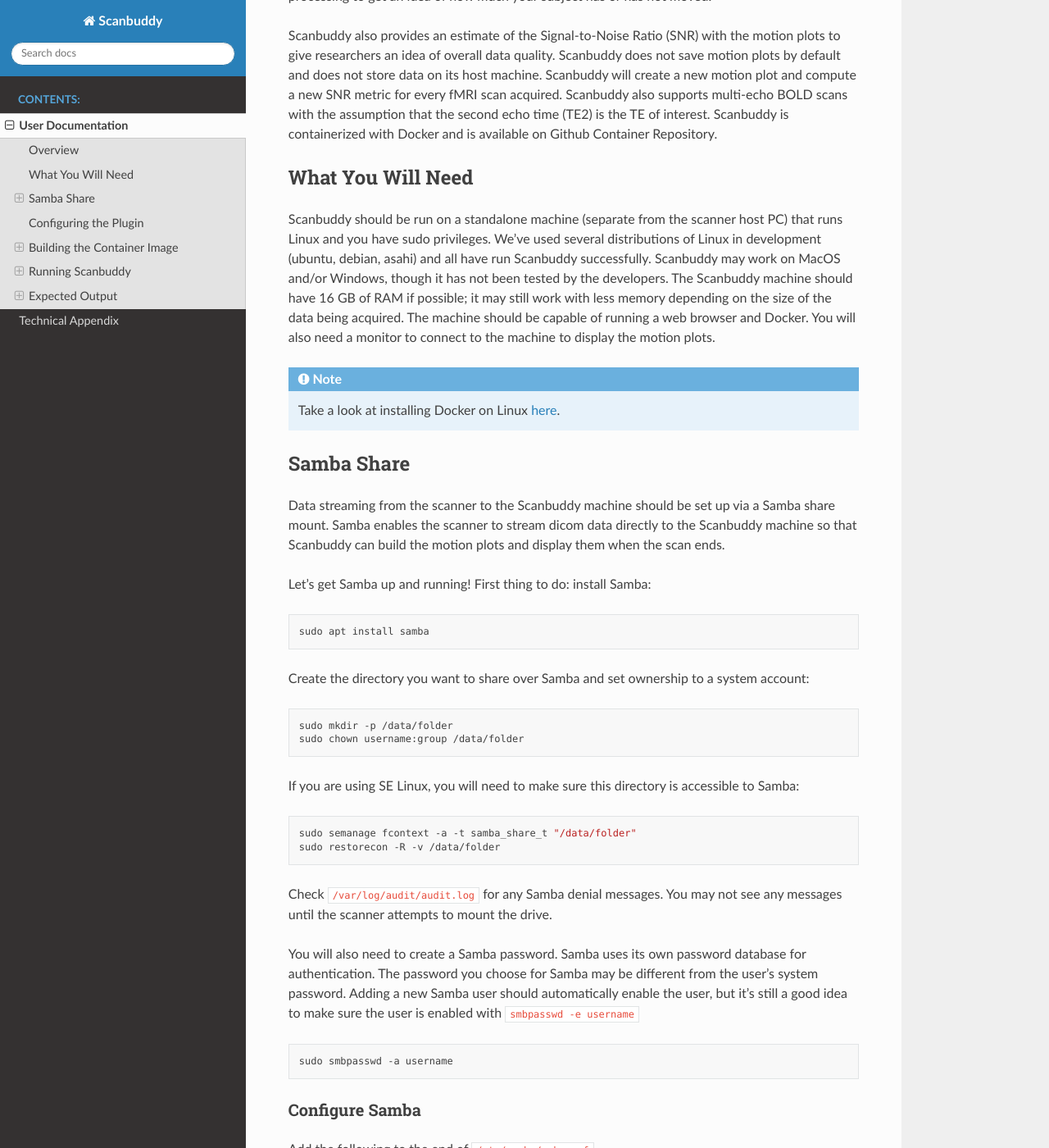
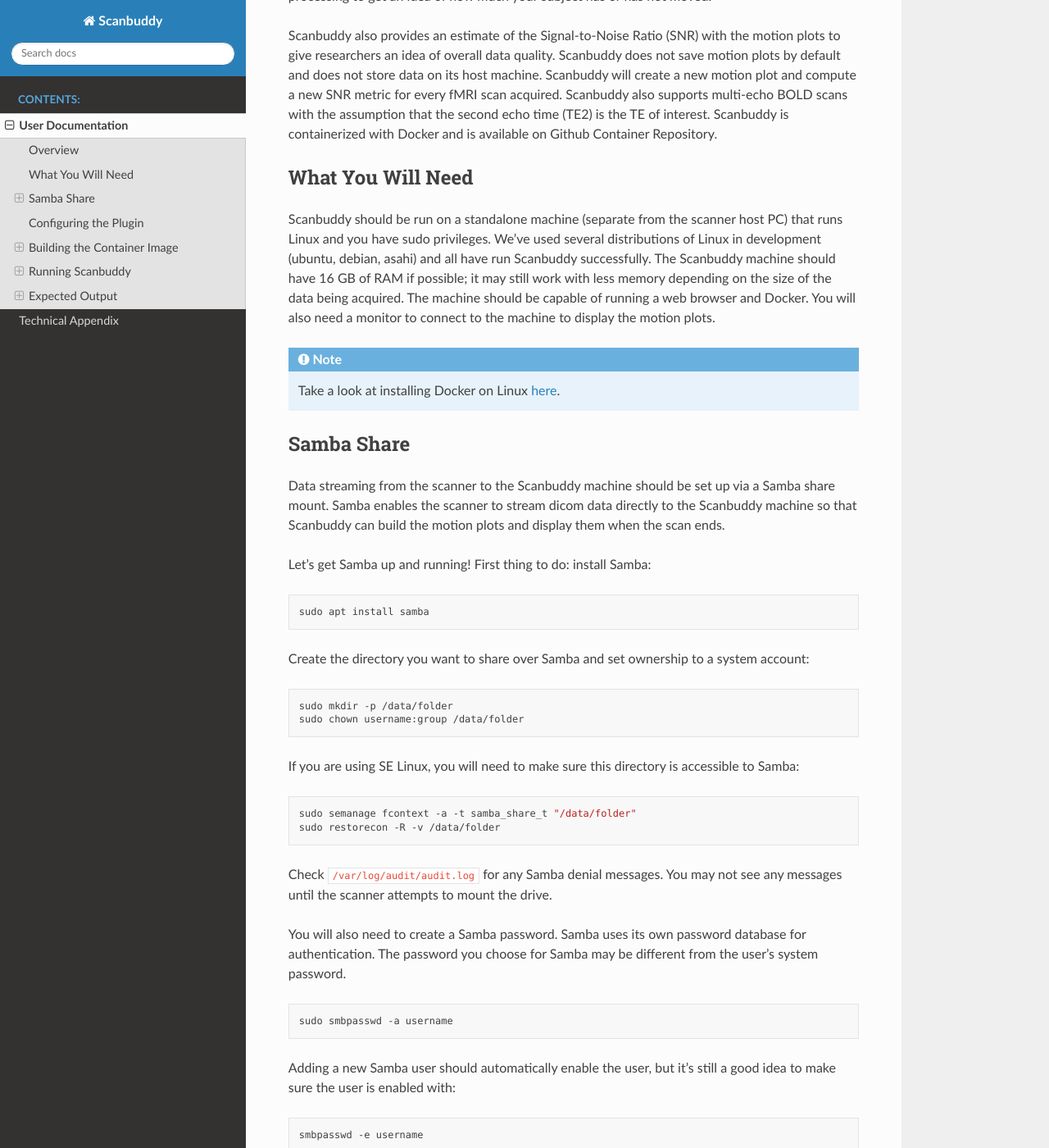
Before and after one commit to harvard-nrg/scanbuddy, a Sphinx documentation site: the page built from docs/source/user_docs.rst, in a window 1280 px wide and 1400 px high, scrolled down 693 px. Shown: the whole window at 82% size. Built offline with Sphinx 7.4.7 and the Read the Docs theme 3.1.0, drawn with Linux system fonts in a browser that asks for light colours; some of the changed text lies outside the part shown.

```diff
--- a/docs/source/user_docs.rst
+++ b/docs/source/user_docs.rst
@@ -17,7 +17,7 @@ Scanbuddy also provides an estimate of the Signal-to-Noise Ratio (SNR) with the
 
 What You Will Need
 ^^^^^^^^^^^^^^^^^^
-Scanbuddy should be run on a standalone machine (separate from the scanner host PC) that runs Linux and you have sudo privileges. We've used several distributions of Linux in development (ubuntu, debian, asahi) and all have run Scanbuddy successfully. Scanbuddy may work on MacOS and/or Windows, though it has not been tested by the developers. The Scanbuddy machine should have 16 GB of RAM if possible; it may still work with less memory depending on the size of the data being acquired. The machine should be capable of running a web browser and Docker. You will also need a monitor to connect to the machine to display the motion plots.
+Scanbuddy should be run on a standalone machine (separate from the scanner host PC) that runs Linux and you have sudo privileges. We've used several distributions of Linux in development (ubuntu, debian, asahi) and all have run Scanbuddy successfully. The Scanbuddy machine should have 16 GB of RAM if possible; it may still work with less memory depending on the size of the data being acquired. The machine should be capable of running a web browser and Docker. You will also need a monitor to connect to the machine to display the motion plots.
 
 .. note::
      Take a look at installing Docker on Linux `here <https://docs.docker.com/engine/install/>`_.
@@ -48,11 +48,17 @@ If you are using SE Linux, you will need to make sure this directory is accessib
 
 Check ``/var/log/audit/audit.log`` for any Samba denial messages. You may not see any messages until the scanner attempts to mount the drive.
 
-You will also need to create a Samba password. Samba uses its own password database for authentication. The password you choose for Samba may be different from the user's system password. Adding a new Samba user should automatically enable the user, but it's still a good idea to make sure the user is enabled with ``smbpasswd -e username``
+You will also need to create a Samba password. Samba uses its own password database for authentication. The password you choose for Samba may be different from the user's system password.
 
 .. code-block:: shell
 
       sudo smbpasswd -a username
+
+Adding a new Samba user should automatically enable the user, but it's still a good idea to make sure the user is enabled with:
+
+.. code-block:: shell
+
+      smbpasswd -e username
 
 Configure Samba
 """""""""""""""
```
Also changed, not shown: other parts of docs/source/user_docs.rst (+3 -0 lines).
